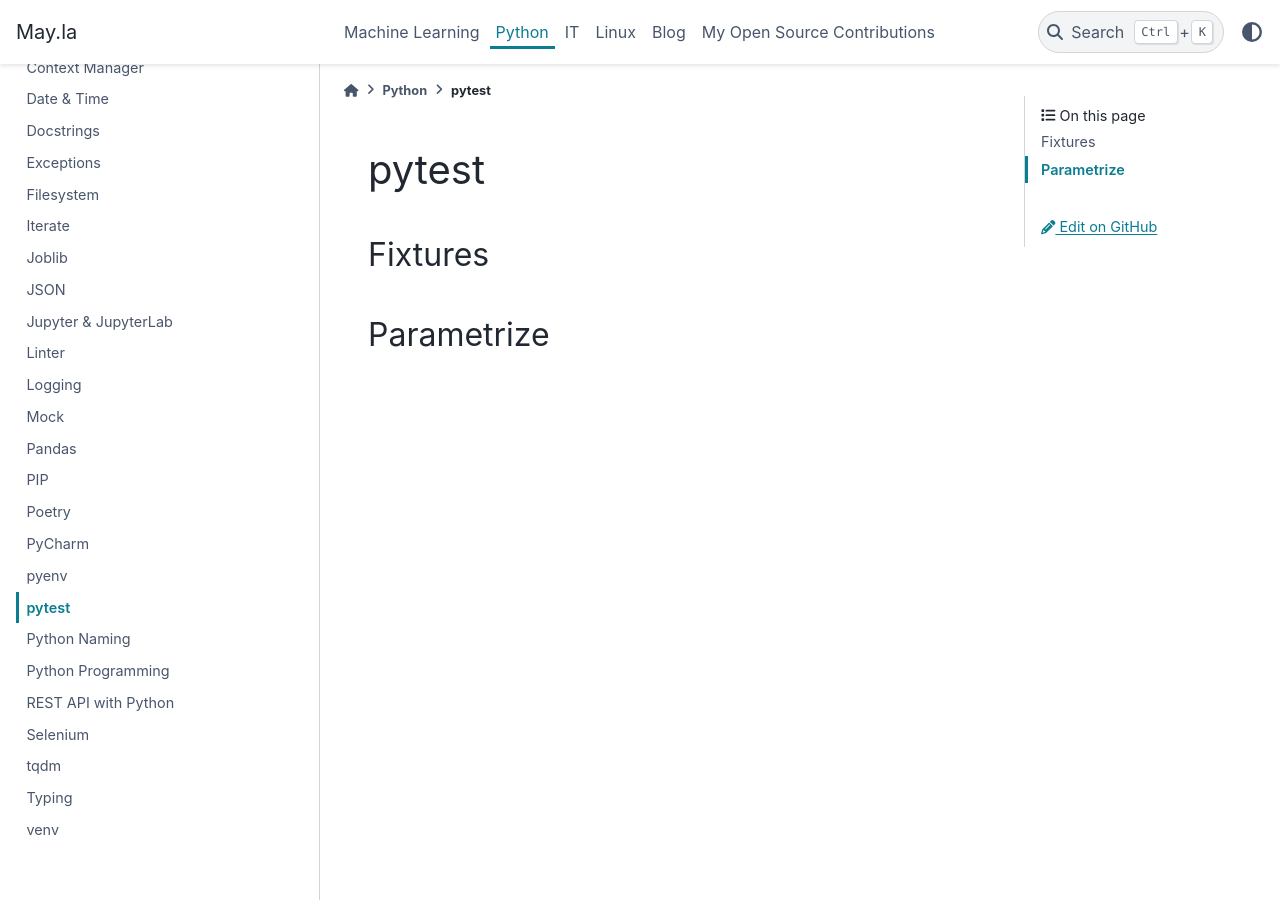
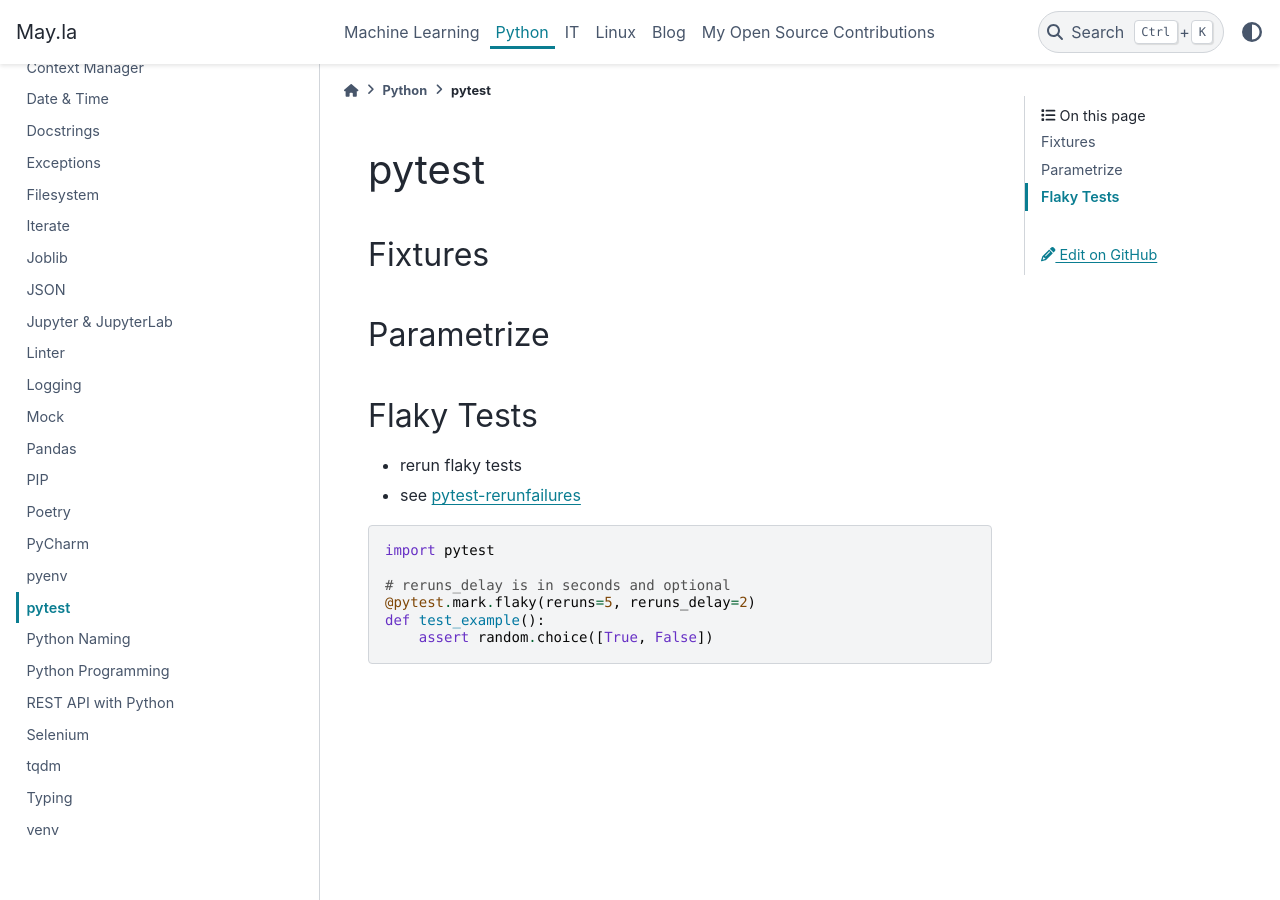
Before and after one commit to PhilipMay/PhilipMay_org, a Sphinx documentation site: the page built from source/python/pytest.md, in a window 1280 px wide and 900 px high. Built offline with Sphinx 7.4.7 and the PyData theme 0.15.4, drawn with Linux system fonts in a browser that asks for light colours.

Commit message:
Add flaky tests and pytest-rerunfailures library

````diff
--- a/source/python/pytest.md
+++ b/source/python/pytest.md
@@ -3,3 +3,17 @@
 ## Fixtures
 
 ## Parametrize
+
+## Flaky Tests
+
+- rerun flaky tests
+- see [pytest-rerunfailures](https://github.com/pytest-dev/pytest-rerunfailures)
+
+```python
+import pytest
+
+# reruns_delay is in seconds and optional
+@pytest.mark.flaky(reruns=5, reruns_delay=2)
+def test_example():
+    assert random.choice([True, False])
+```
````
